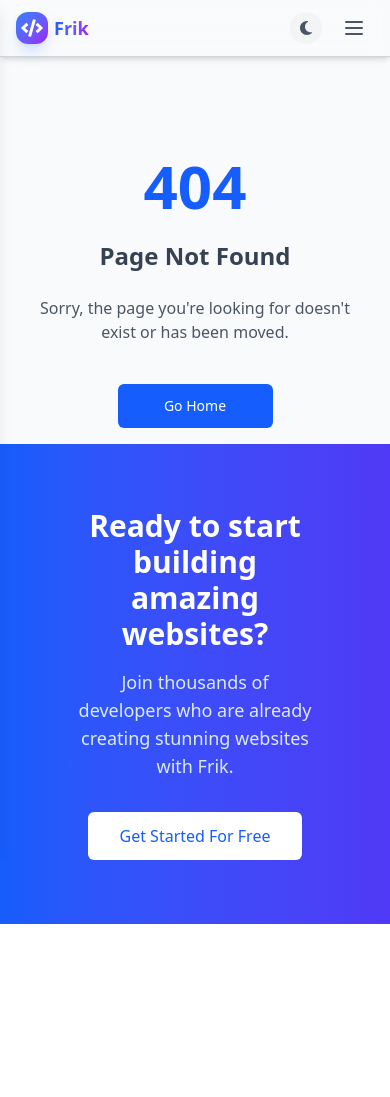
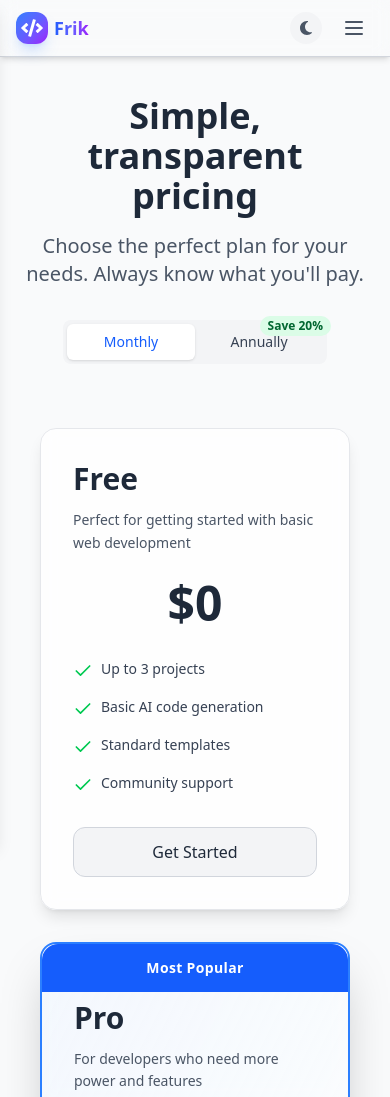
Before and after one commit to elite6108/Frik.Dev, a React (Vite) app: page /pricing in a window 390 px wide. Shown: the top 1097 px of the page. Before the commit the page ends 924 px from the top, so only its background shows below. Built offline with nearby package versions, Linux system fonts and the light colour scheme.

Commit message:
pricing page ui created

```diff
--- a/package.json
+++ b/package.json
@@ -13,6 +13,7 @@
     "@stackblitz/sdk": "^1.11.0",
     "@tailwindcss/vite": "^4.1.7",
     "formik": "^2.4.6",
+    "lucide-react": "^0.511.0",
     "react": "^19.1.0",
     "react-dom": "^19.1.0",
     "react-icons": "^5.5.0",
--- a/src/App.jsx
+++ b/src/App.jsx
@@ -9,6 +9,7 @@ import Builder from './pages/Builder';
 import NotFound from './pages/NotFound';
 import ProtectedRoute from './routes/ProtectedRoute';
 import PublicRoute from './routes/PublicRoute';
+import Pricing from './pages/Pricing';
 
 const isAuthenticated = true;
 
@@ -17,6 +18,7 @@ export default function App() {
     <Routes>
       <Route element={<Layout />}>
         <Route path="/" element={<Home />} />
+        <Route path="/pricing" element={<Pricing />} />
 
         <Route element={<PublicRoute isAuthenticated={isAuthenticated} />}>
           <Route path="/login" element={<SignIn />} />
--- /dev/null
+++ b/src/components/PricingComponents/FaqCard.jsx
@@ -0,0 +1,39 @@
+import { useState } from "react";
+import { Plus, Minus } from "lucide-react";
+
+export default function FaqCard({ question, answer }) {
+  const [open, setOpen] = useState(false);
+
+  return (
+    <div
+      className="bg-white dark:bg-gray-800 rounded-xl border border-gray-200 dark:border-gray-700 shadow transition-all duration-300 cursor-pointer"
+      onClick={() => setOpen(!open)}
+    >
+      <div
+        aria-expanded={open}
+        aria-controls={`faq-${question}`}
+        className="w-full flex items-center justify-between p-5 text-left"
+      >
+        <span className="text-lg font-medium text-gray-900 dark:text-white">
+          {question}
+        </span>
+        <span className="ml-4">
+          {open ? (
+            <Minus className="w-5 h-5 text-gray-600 dark:text-gray-300" />
+          ) : (
+            <Plus className="w-5 h-5 text-gray-600 dark:text-gray-300" />
+          )}
+        </span>
+      </div>
+
+      <div
+        id={`faq-${question}`}
+        className={`transition-all duration-300 px-6 text-sm text-gray-600 dark:text-gray-300 ${
+          open ? 'max-h-96 pb-5 opacity-100' : 'max-h-0 opacity-0 overflow-hidden'
+        }`}
+      >
+        {answer}
+      </div>
+    </div>
+  );
+}
--- /dev/null
+++ b/src/components/PricingComponents/PricingCard.jsx
@@ -0,0 +1,64 @@
+import { Link } from 'react-router-dom';
+import { Check } from 'lucide-react';
+
+export default function PricingCard({ plan, billingPeriod }) {
+  const price = billingPeriod === 'monthly' ? plan.price.monthly : plan.price.annually;
+  const savings = plan.price.monthly && plan.price.annually
+    ? Math.round(((plan.price.monthly * 12 - plan.price.annually) / (plan.price.monthly * 12)) * 100)
+    : 0;
+
+  const priceSuffix = billingPeriod === 'monthly' ? 'month' : 'year';
+
+  const containerStyles = plan.highlight
+    ? 'border-2 border-blue-500 dark:border-blue-400 shadow-2xl relative bg-gradient-to-br from-blue-50/60 to-white/80 dark:from-blue-950/30 dark:to-gray-800/40 backdrop-blur-sm'
+    : 'border border-gray-200 dark:border-gray-700 shadow-lg bg-white/80 dark:bg-gray-800/60 backdrop-blur';
+
+  return (
+    <div className={`rounded-2xl overflow-hidden hover:shadow-xl ${containerStyles}`}>
+      {plan.highlight && (
+        <div className="absolute top-0 inset-x-0 px-4 py-3.5 bg-blue-600 text-white text-sm font-semibold text-center rounded-t-2xl tracking-wide">
+          Most Popular
+        </div>
+      )}
+
+      <div className={`p-8 h-full flex flex-col ${plan.highlight ? 'pt-14' : ''}`}>
+        <h3 className="text-3xl font-bold text-gray-800 dark:text-white mb-3">{plan.name}</h3>
+        <p className="text-sm text-gray-600 dark:text-gray-300 mb-6 flex-grow leading-relaxed">{plan.description}</p>
+
+        <div className="mb-8">
+          <div className="flex items-end justify-center gap-2">
+            <span className="text-5xl font-bold text-gray-800 dark:text-white">${price}</span>
+            {price > 0 && (
+              <span className="text-gray-500 dark:text-gray-400 text-base">/{priceSuffix}</span>
+            )}
+          </div>
+          {billingPeriod === 'annually' && savings > 0 && (
+            <p className="text-green-600 dark:text-green-400 text-sm mt-2">
+              Save {savings}% annually
+            </p>
+          )}
+        </div>
+
+        <ul className="space-y-4 mb-8 text-sm text-left">
+          {plan.features.map((feature, i) => (
+            <li key={i} className="flex items-start gap-2">
+              <Check className="h-5 w-5 text-green-500 dark:text-green-400 mt-0.5 shrink-0" />
+              <span className="text-gray-700 dark:text-gray-300 leading-snug">{feature}</span>
+            </li>
+          ))}
+        </ul>
+
+        <Link
+          to={plan.ctaLink}
+          className={`w-full py-3 px-4 rounded-xl text-center font-medium hover:scale-101 transition-all duration-200 border ${
+            plan.highlight
+              ? 'bg-blue-600 hover:bg-blue-700 text-white border-blue-600'
+              : 'bg-gray-100 dark:bg-gray-700 hover:bg-gray-200 dark:hover:bg-gray-600 text-gray-800 dark:text-white border-gray-300 dark:border-gray-600'
+          }`}
+        >
+          {plan.cta}
+        </Link>
+      </div>
+    </div>
+  );
+}
--- /dev/null
+++ b/src/pages/Pricing.jsx
@@ -0,0 +1,152 @@
+import { useState } from "react";
+import PricingCard from "../components/PricingComponents/PricingCard";
+import FaqCard from "../components/PricingComponents/FaqCard";
+
+export default function Pricing() {
+  const [billingPeriod, setBillingPeriod] = useState("monthly");
+
+  const plans = [
+    {
+      name: "Free",
+      description: "Perfect for getting started with basic web development",
+      price: {
+        monthly: 0,
+        annually: 0,
+      },
+      features: [
+        "Up to 3 projects",
+        "Basic AI code generation",
+        "Standard templates",
+        "Community support",
+      ],
+      cta: "Get Started",
+      ctaLink: "",
+      highlight: false,
+    },
+    {
+      name: "Pro",
+      description: "For developers who need more power and features",
+      price: {
+        monthly: 19,
+        annually: 190,
+      },
+      features: [
+        "Unlimited projects",
+        "Advanced AI code generation",
+        "Premium templates",
+        "Priority support",
+        "Custom domains",
+        "Export options",
+        "No watermarks",
+      ],
+      cta: "Upgrade Now",
+      ctaLink: "",
+      highlight: true,
+    },
+    {
+      name: "Team",
+      description: "For teams and businesses with advanced needs",
+      price: {
+        monthly: 49,
+        annually: 490,
+      },
+      features: [
+        "Everything in Pro",
+        "Team collaboration",
+        "Role-based permissions",
+        "Analytics dashboard",
+        "API access",
+        "Dedicated support",
+        "Custom integrations",
+      ],
+      cta: "Contact Sales",
+      ctaLink: "",
+      highlight: false,
+    },
+  ];
+
+  const faqs = [
+    {
+      question: "Can I upgrade or downgrade my plan later?",
+      answer:
+        "Yes, you can upgrade or downgrade your plan at any time. If you upgrade, you'll be charged the prorated difference. If you downgrade, you'll receive credit towards your next billing cycle.",
+    },
+    {
+      question: "Do you offer a free trial?",
+      answer:
+        "We offer a 14-day free trial on all paid plans. No credit card required to start. You can experience all the features before making a decision.",
+    },
+    {
+      question: "What payment methods do you accept?",
+      answer:
+        "We accept all major credit cards, PayPal, and for annual plans, we can also provide invoicing options for enterprise customers.",
+    },
+    {
+      question: "Is there a long-term commitment?",
+      answer:
+        "No, all our plans are subscription-based and you can cancel at any time. For annual plans, you pay upfront for the year but can still cancel anytime (no refunds for partial years).",
+    },
+  ];
+
+  const billingOptions = [
+    { label: "Monthly", value: "monthly" },
+    { label: "Annually", value: "annually", badge: "Save 20%" },
+  ];
+
+  return (
+    <div className="pt-20 pb-16 px-2 sm:px-6 lg:px-8 w-full bg-gray-50 dark:bg-gray-900 min-h-screen transition-colors duration-200">
+      <div className="max-w-7xl mx-auto text-center mb-16">
+        <h1 className="text-4xl md:text-5xl font-extrabold text-gray-800 dark:text-gray-100 mb-4">
+          Simple, transparent pricing
+        </h1>
+        <p className="text-xl text-gray-600 dark:text-gray-300 max-w-3xl mx-auto">
+          Choose the perfect plan for your needs. Always know what you'll pay.
+        </p>
+
+        <div className="flex justify-center mt-8">
+          <div className="relative flex bg-gray-100 dark:bg-gray-800 p-1 rounded-lg">
+            {billingOptions.map(({ label, value, badge }) => {
+              const isActive = billingPeriod === value;
+              return (
+                <button
+                  key={value}
+                  onClick={() => setBillingPeriod(value)}
+                  className={`relative w-32 py-2 text-sm font-medium rounded-md transition-colors duration-200 focus:outline-none cursor-pointer
+                    ${
+                      isActive
+                        ? "bg-white dark:bg-gray-700 text-blue-600 dark:text-blue-400 shadow-sm"
+                        : "text-gray-700 dark:text-gray-300 hover:text-gray-900 dark:hover:text-white"
+                    }`}
+                >
+                  {label}
+                  {badge && (
+                    <span className="absolute -top-2 -right-2 px-2 py-0.5 text-xs font-semibold rounded-full bg-green-100 text-green-800 dark:bg-green-900 dark:text-green-200">
+                      {badge}
+                    </span>
+                  )}
+                </button>
+              );
+            })}
+          </div>
+        </div>
+      </div>
+
+      <div className="grid md:grid-cols-3 gap-8 mx-auto px-4">
+        {plans.map((plan, index) => (
+          <PricingCard key={index} plan={plan} billingPeriod={billingPeriod} />
+        ))}
+      </div>
+
+      <div className="mt-20 mx-auto px-6">
+        <h2 className="text-3xl font-bold text-center text-gray-800 dark:text-gray-50 mb-10">
+          Frequently Asked Questions
+        </h2>
+        <div className="space-y-5">
+          {faqs.map((faq, index) => (
+            <FaqCard key={index} question={faq.question} answer={faq.answer} />
+          ))}
+        </div>
+      </div>
+    </div>
+  );
+}
```
Also changed, not shown: 1 other file (tests, documents, lock files or other folders).
